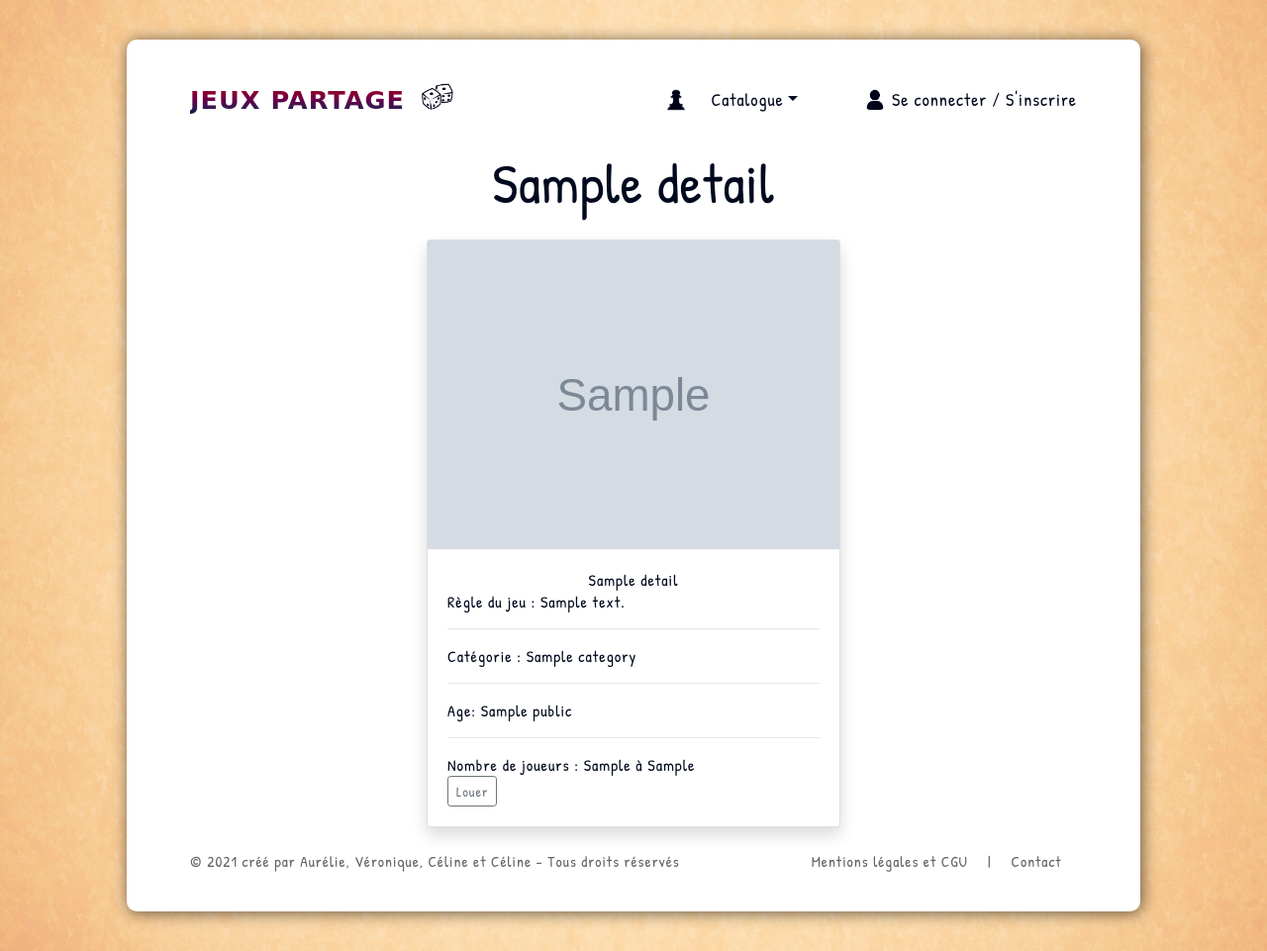
After one commit to AurelieGilet/wf3_group_project, a Symfony app: template jeux_partage/templates/front/detail.html.twig in a window 1280 px wide. The commit adds this page. Shown: the whole page at 99% size. Run offline with Twig, Linux system fonts and the light colour scheme; the template is opened without the code that fills it: most values are stand-ins (such as "Sample title", 1, 10 or a date in 2020); grey boxes marked "Sample" are stand-in pictures; some libraries are stand-ins or nearby versions; some web fonts are replaced.

Commit message:
detail jeu

```diff
--- a/jeux_partage/src/Entity/Game.php
+++ b/jeux_partage/src/Entity/Game.php
@@ -57,6 +57,8 @@ class Game
      * @ORM\JoinColumn(nullable=false)
      */
     private $owner;
+
+
 
     public function getId(): ?int
     {
@@ -158,4 +160,6 @@ class Game
 
         return $this;
     }
+
+
 }
--- a/jeux_partage/templates/base.html.twig
+++ b/jeux_partage/templates/base.html.twig
@@ -43,7 +43,24 @@
                     <ul>
                         <li class="d-flex justify-content-end align-items-center">
                             <img src="{{ asset('img/pawn-icon.png') }}" alt="icone pion" id="pawn_icon">
-                            <a href="{{ path("catalogue") }}">Catalogue</a>
+                            <a class="nav-link dropdown-toggle" id="navbarDropdown" role="button" data-toggle="dropdown" aria-haspopup="true" aria-expanded="false">
+                            Catalogue</a>
+                            <div class="dropdown-menu" aria-labelledby="navbarDropdown">
+                                <a class="dropdown-item" href="{{ path("catalogue") }}">Catalogue</a>
+
+                                <div class="dropdown-divider"></div>
+                                <a class="dropdown-item">Jeux par catégorie : </a>
+                                <a class="dropdown-item" href="">Cartes</a>
+                                <a class="dropdown-item" href="">Stratégie</a>
+                                <a class="dropdown-item" href="">Connaissance</a>
+                                <a class="dropdown-item" href="">Adresse</a>
+                                <a class="dropdown-item" href="">Coopération</a>
+                                <a class="dropdown-item" href="">Logique</a>
+                                <a class="dropdown-item" href="">Lettre</a>
+                                <a class="dropdown-item" href="">Dés</a>
+                                <a class="dropdown-item" href="">Mémoire</a>
+
+                            </div>
                         </li>
 
                         <li class="nav-item dropdown d-flex justify-content-end align-items-center">
--- a/jeux_partage/templates/front/catalogue.html.twig
+++ b/jeux_partage/templates/front/catalogue.html.twig
@@ -8,7 +8,7 @@
 
 	{% for game in games %}
 
-		<div class="col-md-4">
+		<div class="col-md-4 ">
 			<div class="card mb-4 shadow-sm">
 				<img src="{{game.image}}" alt="{{game.name}}">
 				<div class="card-body">
@@ -22,8 +22,8 @@
 					<p class="card-text">Nombre de joueurs : {{game.minPlayers}} {% if game.maxPlayers != NULL %} à {{game.maxPlayers}} {% endif %}</p>
 					<div class="d-flex justify-content-between align-items-center">
 						<div class="btn-group">
-							{# path() est une fonction twig #}
-							<a href="" class="btn btn-sm btn-outline-secondary">Voir le détail</a>
+
+							<a href="{{ path('catalogue_detail', {'id': game.id}) }}" class="btn btn-sm btn-outline-secondary">Voir le détail</a>
 							<a href="" class="btn btn-sm btn-outline-secondary">Louer</a>
 						</div>
 					</div>
--- /dev/null
+++ b/jeux_partage/templates/front/detail.html.twig
@@ -0,0 +1,36 @@
+{% extends "base.html.twig" %}
+
+
+{% block title %}
+    Détail du jeu
+{% endblock %}
+
+
+{% block body %}
+
+        <h2 class="display-4 text-center pb-4">{{ detail.name }}</h2>
+
+<div class="col-md-6 mx-auto">
+			<div class="card mb-4 shadow">
+				<img src="{{detail.image}}" alt="{{detail.name}}">
+				<div class="card-body">
+					<h4 class="text-center">{{detail.name}}</h4>
+					<p class="card-text">Règle du jeu : {{detail.description}}</p>
+					<hr>
+					<p class="card-text">Catégorie : {{detail.category}}</p>
+					<hr>
+					<p class="card-text">Age: {{detail.public}}</p>
+					<hr>
+					<p class="card-text">Nombre de joueurs : {{detail.minPlayers}} {% if detail.maxPlayers != NULL %} à {{detail.maxPlayers}} {% endif %}</p>
+					<div class="d-flex justify-content-between align-items-center">
+						<div class="btn-group">
+							<a href="" class="btn btn-sm btn-outline-secondary">Louer</a>
+						</div>
+					</div>
+				</div>
+			</div>
+		</div>
+
+
+
+{% endblock %}
--- a/jeux_partage/templates/front/home.html.twig
+++ b/jeux_partage/templates/front/home.html.twig
@@ -15,6 +15,6 @@
         <p>Nous espérons que vous ferez de belles découvertes dans notre catalogue parmi entre autres des jeux de cartes, mémoire, stratégie ou encore adresse. </p>
         <p>A vous les longues parties de jeu distrayantes et animées. </p>
         <p>Alors à vos marques, prêts ? Jouez ! </p>
-        <a href="">Inscription</a>
+        <a href="{{ path('security_registration') }}">Inscription</a>
     </section>
 {% endblock %}
--- a/jeux_partage/templates/security/login.html.twig
+++ b/jeux_partage/templates/security/login.html.twig
@@ -29,9 +29,9 @@
             <label for="_password">Mot de passe</label>
             <input type="password" class="form-control" id="_password" name="_password">
         </div>
-        <button type="submit" class="btn btn-primary mx-auto">Connexion</button>
+        <button type="submit" class="btn btn-dark mx-auto">Connexion</button>
 
-		<p>Pas encore de compte ? <a href="{{ path('security_registration') }}">S'inscrire</a></p>
+		<p class="mt-2">Pas encore de compte ? <a href="{{ path('security_registration') }}">S'inscrire</a></p>
     </form>
 
 {% endblock %}
```
Also changed, not shown: jeux_partage/src/Controller/FrontController.php (+18 -0 lines), 1 other file.
